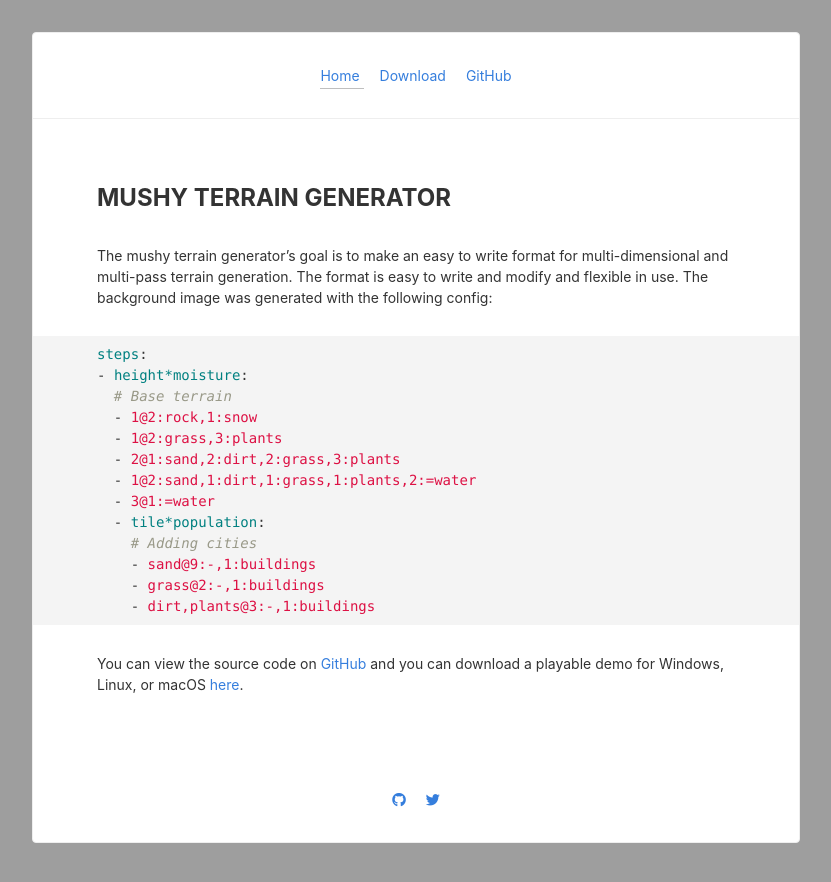
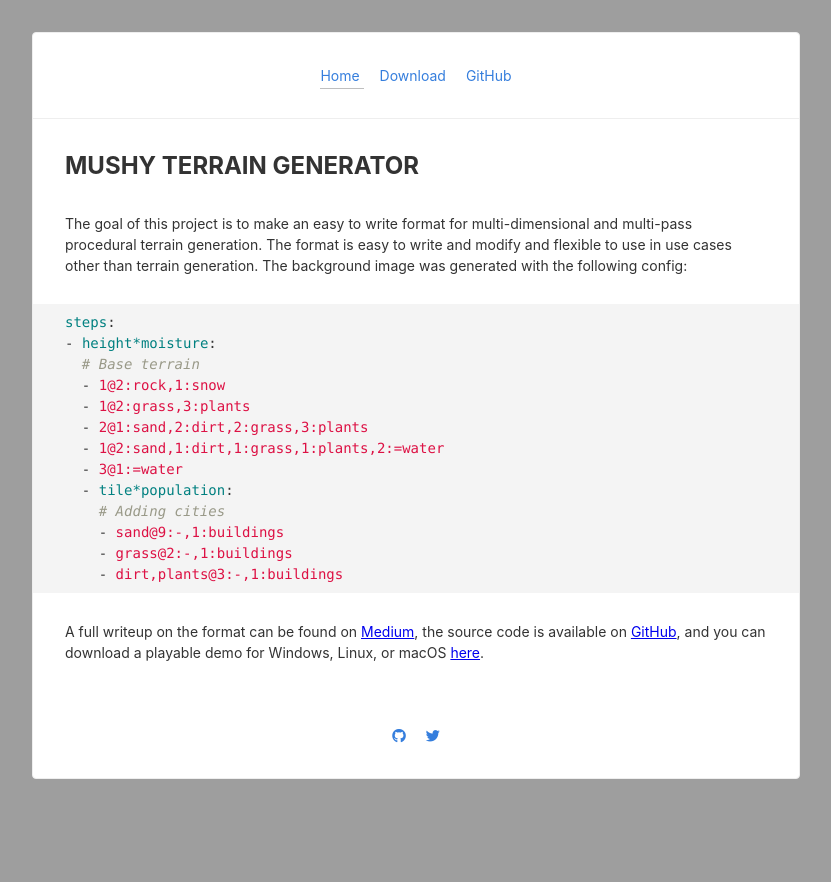
Before and after one commit to GammaGames/procedural-generation-ruleset, a Jekyll site: the page built from docs/index.md, in a window 1280 px wide. Shown: the top 882 px of the page, without its empty margins (224-1055 px from the left). Built offline with Jekyll 4.4.1, drawn with Linux system fonts in a browser that asks for light colours; nearby versions of some CDN libraries.

Commit message:
update docs and export config

````diff
--- a/docs/_layouts/default.html
+++ b/docs/_layouts/default.html
@@ -16,7 +16,7 @@
             </a>
         {% endfor %}
       </nav>
-      <main class="tl f6 relative pa4 pa5-ns overflow-hidden">
+      <main class="tl f6 relative pa4 overflow-hidden">
         {% if page.title %}
           <div class="mb4">
             {% if page.has_date and page.date %}<div class="fw600 light-silver mt1">{{ page.date | date_to_string }}</div>{% endif %}
--- a/docs/assets/css/style.css
+++ b/docs/assets/css/style.css
@@ -2,10 +2,10 @@
 .top-50 { top: 50% }
 
 /* Markdown styles */
-.markdown-body a {
+/* .markdown-body a {
   text-decoration: none;
   color: #357edd;
-}
+} */
 a.highlight, a:not(.no-underline):hover {
     box-shadow: 0 1px 0 #80808080;
 }
--- a/docs/index.md
+++ b/docs/index.md
@@ -4,7 +4,7 @@
     url: /rules
 ---
 
-The mushy terrain generator's goal is to make an easy to write format for multi-dimensional and multi-pass terrain generation. The format is easy to write and modify and flexible in use. The background image was generated with the following config:
+The goal of this project is to make an easy to write format for multi-dimensional and multi-pass procedural terrain generation. The format is easy to write and modify and flexible to use in use cases other than terrain generation. The background image was generated with the following config:
 
 ```yaml
 steps:
@@ -22,4 +22,4 @@
     - dirt,plants@3:-,1:buildings
 ```
 
-You can view the source code on [GitHub](https://github.com/GammaGames/mushy-terrain/blob/master/assets/scripts/tilegen.gd) and you can download a playable demo for Windows, Linux, or macOS [here](/download).
+ A full writeup on the format can be found on [Medium](https://medium.com/@gammagames/mushy-terrain-478a7aeb4c12), the source code is available on [GitHub](https://github.com/GammaGames/mushy-terrain/blob/master/assets/scripts/tilegen.gd), and you can download a playable demo for Windows, Linux, or macOS [here](/download).
````
Also changed, not shown: docs/download.md (+4 -4 lines), export_presets.cfg (+4 -4 lines), docs/assets/img/demo.png, 1 other file.
